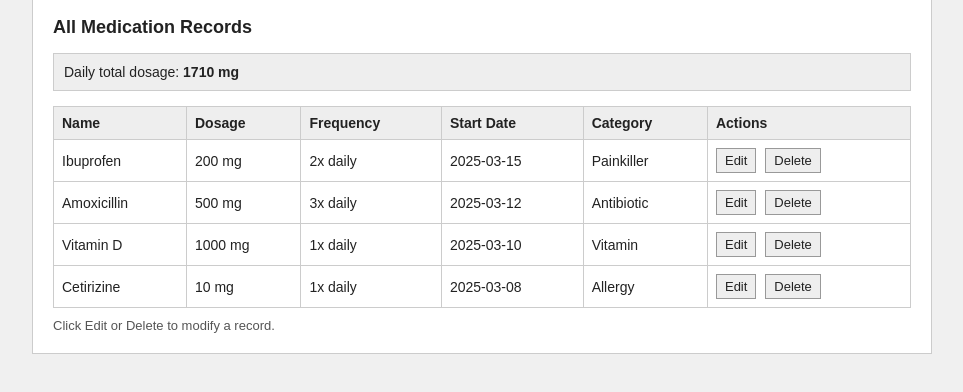
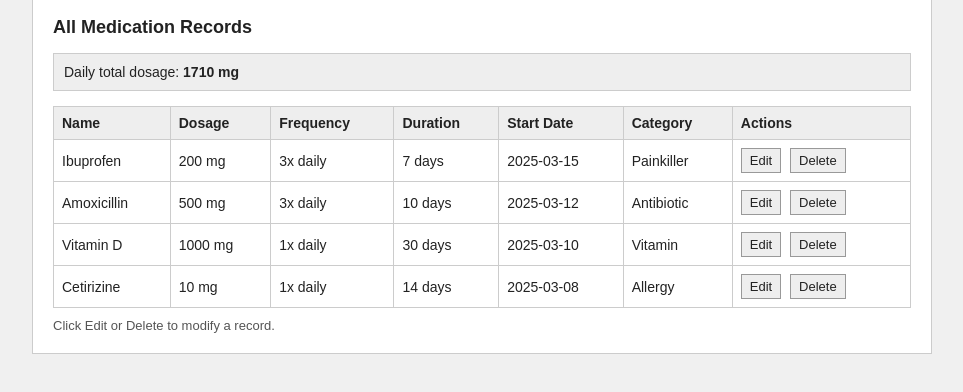
Before and after one commit to theresa-arcelo/APPDEV_minisystem, a plain HTML site: page records.html in a window 1280 px wide. Shown: the part 124-516 px from the top of the page, without its empty margins (158-1121 px from the left). Drawn offline with Linux system fonts and the light colour scheme.

Commit message:
Update records.html

```diff
--- a/records.html
+++ b/records.html
@@ -30,6 +30,7 @@
           <th>Name</th>
           <th>Dosage</th>
           <th>Frequency</th>
+          <th>Duration</th>
           <th>Start Date</th>
           <th>Category</th>
           <th>Actions</th>
@@ -39,7 +40,8 @@
         <tr>
           <td>Ibuprofen</td>
           <td>200 mg</td>
-          <td>2x daily</td>
+          <td>3x daily</td>
+          <td>7 days</td>
           <td>2025-03-15</td>
           <td>Painkiller</td>
           <td class="actions">
@@ -51,6 +53,7 @@
           <td>Amoxicillin</td>
           <td>500 mg</td>
           <td>3x daily</td>
+          <td>10 days</td>
           <td>2025-03-12</td>
           <td>Antibiotic</td>
           <td class="actions">
@@ -62,6 +65,7 @@
           <td>Vitamin D</td>
           <td>1000 mg</td>
           <td>1x daily</td>
+          <td>30 days</td>
           <td>2025-03-10</td>
           <td>Vitamin</td>
           <td class="actions">
@@ -73,6 +77,7 @@
           <td>Cetirizine</td>
           <td>10 mg</td>
           <td>1x daily</td>
+          <td>14 days</td>
           <td>2025-03-08</td>
           <td>Allergy</td>
           <td class="actions">
```
